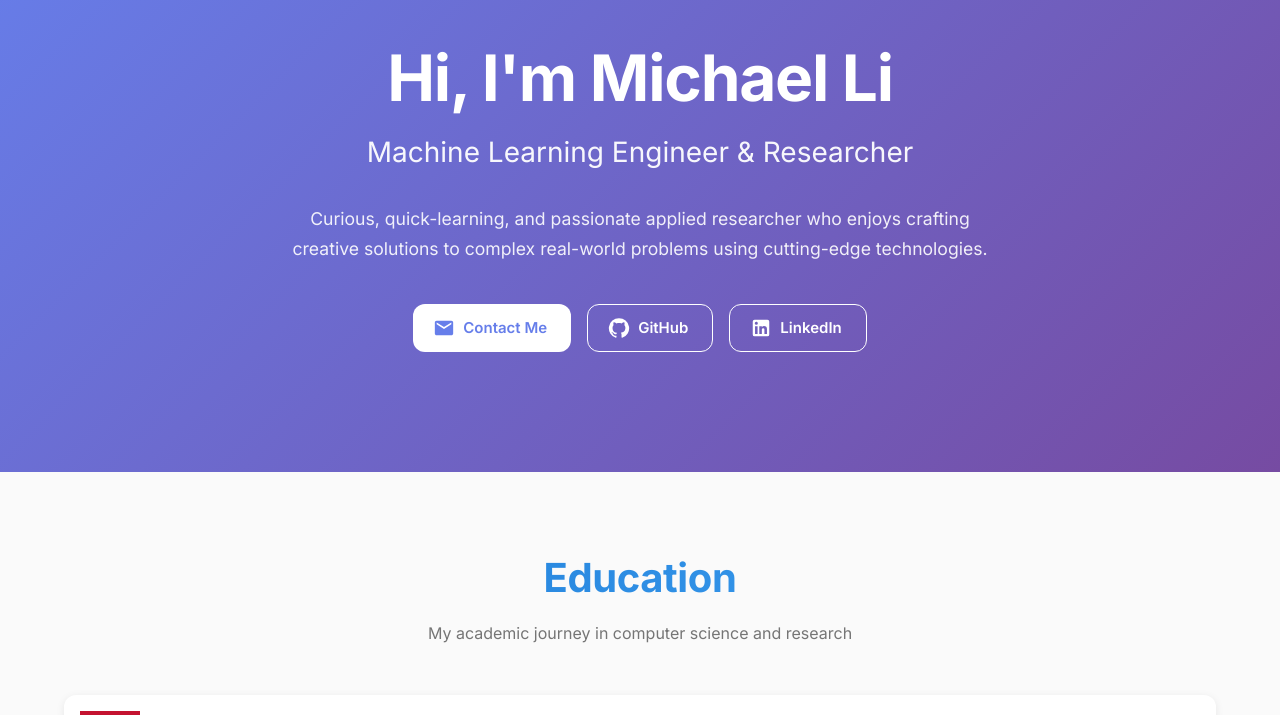
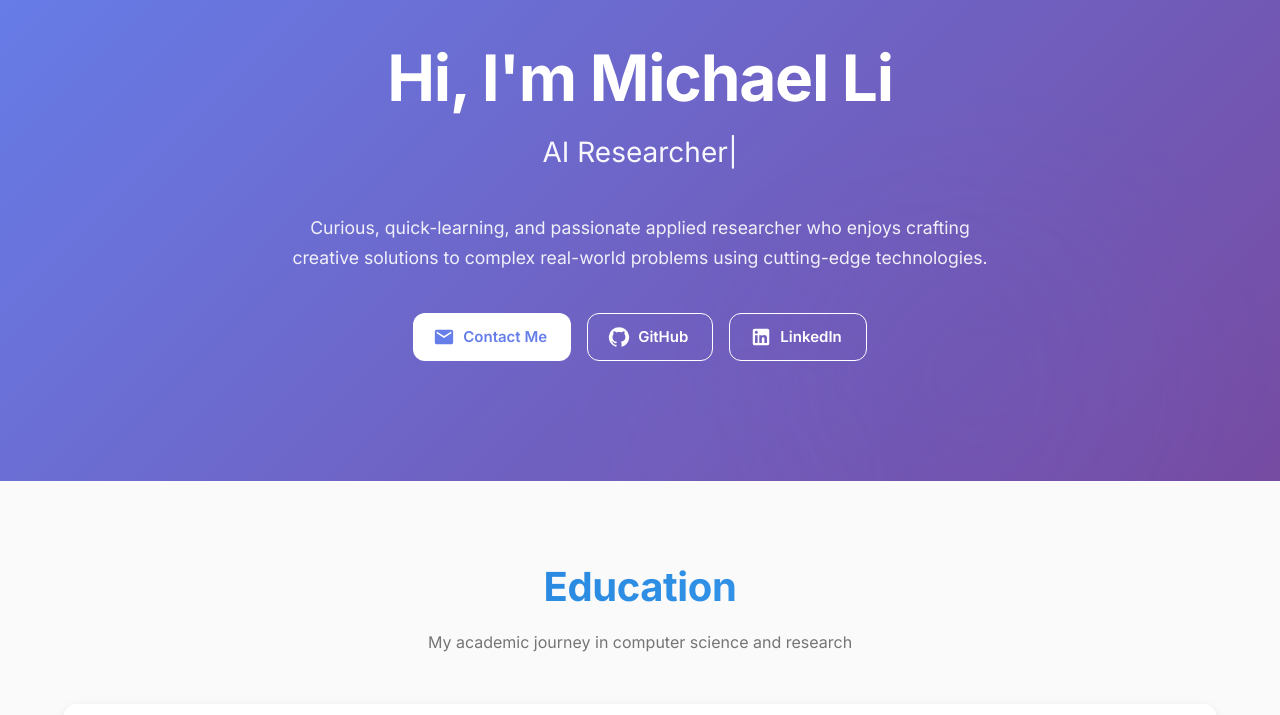
Before and after one commit to ML72/ML72.github.io, a React (Vite) app: page / in a window 1280 px wide. Shown: the part 80-795 px from the top of the page. Built offline with nearby package versions, Linux system fonts and the light colour scheme.

Commit message:
Cute animations

```diff
--- /dev/null
+++ b/src/components/AnimatedBackground.tsx
@@ -0,0 +1,78 @@
+import { Box } from '@mui/material';
+import { motion } from 'framer-motion';
+
+export const AnimatedBackground = () => {
+  const orbs = [
+    {
+      id: 1,
+      size: 500,
+      blur: 80,
+      opacity: 0.2,
+      color: 'rgba(102, 126, 234, 0.4)',
+      duration: 25,
+      x: [0, 100, -50, 0],
+      y: [0, -80, 60, 0],
+    },
+    {
+      id: 2,
+      size: 400,
+      blur: 70,
+      opacity: 0.15,
+      color: 'rgba(167, 139, 250, 0.35)',
+      duration: 30,
+      x: [0, -120, 80, 0],
+      y: [0, 100, -40, 0],
+    },
+    {
+      id: 3,
+      size: 450,
+      blur: 75,
+      opacity: 0.18,
+      color: 'rgba(118, 75, 162, 0.3)',
+      duration: 28,
+      x: [0, 60, -100, 0],
+      y: [0, -60, 80, 0],
+    },
+  ];
+
+  return (
+    <Box
+      sx={{
+        position: 'absolute',
+        top: 0,
+        left: 0,
+        right: 0,
+        bottom: 0,
+        overflow: 'hidden',
+        pointerEvents: 'none',
+      }}
+    >
+      {orbs.map((orb) => (
+        <motion.div
+          key={orb.id}
+          style={{
+            position: 'absolute',
+            width: orb.size,
+            height: orb.size,
+            borderRadius: '50%',
+            background: `radial-gradient(circle, ${orb.color} 0%, transparent 70%)`,
+            filter: `blur(${orb.blur}px)`,
+            opacity: orb.opacity,
+            top: '50%',
+            left: '50%',
+            transform: 'translate(-50%, -50%)',
+          }}
+          animate={{
+            x: orb.x,
+            y: orb.y,
+          }}
+          transition={{
+            duration: orb.duration,
+            repeat: Infinity,
+            ease: 'easeInOut',
+          }}
+        />
+      ))}
+    </Box>
+  );
+};
--- a/src/components/EducationCard.tsx
+++ b/src/components/EducationCard.tsx
@@ -1,6 +1,9 @@
 import { Card, CardContent, Typography, Box } from '@mui/material';
+import { motion } from 'framer-motion';
 import SchoolIcon from '@mui/icons-material/School';
 import type { Education as EducationType } from '../types';
+
+const MotionCard = motion.create(Card);
 
 interface EducationCardProps {
   education: EducationType;
@@ -8,7 +11,18 @@ interface EducationCardProps {
 
 export const EducationCard = ({ education }: EducationCardProps) => {
   return (
-    <Card>
+    <MotionCard
+      initial={{ opacity: 0, x: -20 }}
+      whileInView={{ opacity: 1, x: 0 }}
+      viewport={{ once: true, margin: '-50px' }}
+      transition={{ duration: 0.6, ease: 'easeOut' }}
+      sx={{
+        transition: 'box-shadow 0.3s ease',
+        '&:hover': {
+          boxShadow: '0 4px 20px rgba(102, 126, 234, 0.12)',
+        },
+      }}
+    >
       <CardContent>
         <Box sx={{ display: 'flex', alignItems: 'flex-start', gap: 2 }}>
           <Box
@@ -66,6 +80,6 @@ export const EducationCard = ({ education }: EducationCardProps) => {
           </Box>
         </Box>
       </CardContent>
-    </Card>
+    </MotionCard>
   );
 };
--- a/src/components/ProjectCard.tsx
+++ b/src/components/ProjectCard.tsx
@@ -1,7 +1,10 @@
 import { Card, CardContent, CardMedia, Typography, Box, Chip, Button, CardActions } from '@mui/material';
+import { motion } from 'framer-motion';
 import type { Project } from '../types';
 import OpenInNewIcon from '@mui/icons-material/OpenInNew';
 import GitHubIcon from '@mui/icons-material/GitHub';
+
+const MotionCard = motion.create(Card);
 
 interface ProjectCardProps {
   project: Project;
@@ -9,7 +12,22 @@ interface ProjectCardProps {
 
 export const ProjectCard = ({ project }: ProjectCardProps) => {
   return (
-    <Card sx={{ height: '100%', display: 'flex', flexDirection: 'column' }}>
+    <MotionCard
+      initial={{ opacity: 0, y: 30 }}
+      whileInView={{ opacity: 1, y: 0 }}
+      viewport={{ once: true, margin: '-50px' }}
+      transition={{ duration: 0.6, ease: 'easeOut' }}
+      whileHover={{ y: -6 }}
+      sx={{
+        height: '100%',
+        display: 'flex',
+        flexDirection: 'column',
+        transition: 'box-shadow 0.3s ease',
+        '&:hover': {
+          boxShadow: '0 8px 24px rgba(102, 126, 234, 0.15)',
+        },
+      }}
+    >
       <CardMedia
         component="img"
         height="280"
@@ -75,6 +93,6 @@ export const ProjectCard = ({ project }: ProjectCardProps) => {
           <GitHubIcon />
         </Button>
       </CardActions>
-    </Card>
+    </MotionCard>
   );
 };
--- a/src/components/SectionTitle.tsx
+++ b/src/components/SectionTitle.tsx
@@ -1,4 +1,7 @@
 import { Box, Typography } from '@mui/material';
+import { motion } from 'framer-motion';
+
+const MotionBox = motion.create(Box);
 
 interface SectionTitleProps {
   title: string;
@@ -7,7 +10,13 @@ interface SectionTitleProps {
 
 export const SectionTitle = ({ title, subtitle }: SectionTitleProps) => {
   return (
-    <Box sx={{ mb: 6, textAlign: 'center' }}>
+    <MotionBox
+      initial={{ opacity: 0, y: 20 }}
+      whileInView={{ opacity: 1, y: 0 }}
+      viewport={{ once: true }}
+      transition={{ duration: 0.6, ease: 'easeOut' }}
+      sx={{ mb: 6, textAlign: 'center' }}
+    >
       <Typography
         variant="h2"
         sx={{
@@ -15,6 +24,7 @@ export const SectionTitle = ({ title, subtitle }: SectionTitleProps) => {
           background: 'linear-gradient(135deg, #1976d2 0%, #42a5f5 100%)',
           WebkitBackgroundClip: 'text',
           WebkitTextFillColor: 'transparent',
+          position: 'relative',
         }}
       >
         {title}
@@ -24,6 +34,6 @@ export const SectionTitle = ({ title, subtitle }: SectionTitleProps) => {
           {subtitle}
         </Typography>
       )}
-    </Box>
+    </MotionBox>
   );
 };
--- a/src/components/WorkCard.tsx
+++ b/src/components/WorkCard.tsx
@@ -1,6 +1,9 @@
 import { Card, CardContent, Typography, Box, Chip } from '@mui/material';
+import { motion } from 'framer-motion';
 import WorkIcon from '@mui/icons-material/Work';
 import type { WorkExperience } from '../types';
+
+const MotionCard = motion.create(Card);
 
 interface WorkCardProps {
   work: WorkExperience;
@@ -8,7 +11,18 @@ interface WorkCardProps {
 
 export const WorkCard = ({ work }: WorkCardProps) => {
   return (
-    <Card>
+    <MotionCard
+      initial={{ opacity: 0, x: -20 }}
+      whileInView={{ opacity: 1, x: 0 }}
+      viewport={{ once: true, margin: '-50px' }}
+      transition={{ duration: 0.6, ease: 'easeOut' }}
+      sx={{
+        transition: 'box-shadow 0.3s ease',
+        '&:hover': {
+          boxShadow: '0 4px 20px rgba(102, 126, 234, 0.12)',
+        },
+      }}
+    >
       <CardContent>
         <Box sx={{ display: 'flex', alignItems: 'flex-start', gap: 2 }}>
           <Box
@@ -70,6 +84,6 @@ export const WorkCard = ({ work }: WorkCardProps) => {
           </Box>
         </Box>
       </CardContent>
-    </Card>
+    </MotionCard>
   );
 };
--- a/src/data/portfolioData.ts
+++ b/src/data/portfolioData.ts
@@ -2,7 +2,6 @@ import type { Education, Project, WorkExperience, TechStack } from '../types';
 
 export const personalInfo = {
   name: 'Michael Li',
-  title: 'Machine Learning Engineer & Researcher',
   description: 'Curious, quick-learning, and passionate applied researcher who enjoys crafting creative solutions to complex real-world problems using cutting-edge technologies.',
   email: 'ml7@andrew.cmu.edu',
   github: 'https://github.com/ML72',
--- a/src/sections/Hero.tsx
+++ b/src/sections/Hero.tsx
@@ -1,6 +1,11 @@
 import { Box, Container, Typography, Button } from '@mui/material';
 import { GitHub, LinkedIn, Email } from '@mui/icons-material';
+import { motion } from 'framer-motion';
+import { TypeAnimation } from 'react-type-animation';
 import { personalInfo } from '../data/portfolioData';
+import { AnimatedBackground } from '../components/AnimatedBackground';
+
+const MotionBox = motion.create(Box);
 
 export const Hero = () => {
   return (
@@ -13,8 +18,14 @@ export const Hero = () => {
         overflow: 'hidden',
       }}
     >
+      <AnimatedBackground />
       <Container maxWidth="lg">
         <Box sx={{ textAlign: 'center', position: 'relative', zIndex: 1 }}>
+          <MotionBox
+            initial={{ opacity: 0, y: 20 }}
+            animate={{ opacity: 1, y: 0 }}
+            transition={{ duration: 0.8, ease: 'easeOut' }}
+          >
             <Typography
               variant="h1"
               sx={{
@@ -24,6 +35,12 @@ export const Hero = () => {
             >
               Hi, I'm {personalInfo.name}
             </Typography>
+          </MotionBox>
+          <MotionBox
+            initial={{ opacity: 0, y: 20 }}
+            animate={{ opacity: 1, y: 0 }}
+            transition={{ duration: 0.8, delay: 0.2, ease: 'easeOut' }}
+          >
             <Typography
               variant="h4"
               sx={{
@@ -31,10 +48,27 @@ export const Hero = () => {
                 fontWeight: 400,
                 opacity: 0.95,
                 fontSize: { xs: '1.25rem', md: '1.75rem' },
+                minHeight: { xs: '2.5rem', md: '3rem' },
               }}
             >
-            {personalInfo.title}
+              <TypeAnimation
+                sequence={[
+                  'Machine Learning Engineer',
+                  2500,
+                  'AI Researcher',
+                  2500,
+                ]}
+                wrapper="span"
+                speed={50}
+                repeat={Infinity}
+              />
             </Typography>
+          </MotionBox>
+          <MotionBox
+            initial={{ opacity: 0, y: 20 }}
+            animate={{ opacity: 1, y: 0 }}
+            transition={{ duration: 0.8, delay: 0.4, ease: 'easeOut' }}
+          >
             <Typography
               variant="body1"
               sx={{
@@ -47,7 +81,13 @@ export const Hero = () => {
             >
               {personalInfo.description}
             </Typography>
-          <Box sx={{ display: 'flex', gap: 2, justifyContent: 'center', flexWrap: 'wrap' }}>
+          </MotionBox>
+          <MotionBox
+            initial={{ opacity: 0, y: 20 }}
+            animate={{ opacity: 1, y: 0 }}
+            transition={{ duration: 0.8, delay: 0.6, ease: 'easeOut' }}
+            sx={{ display: 'flex', gap: 2, justifyContent: 'center', flexWrap: 'wrap' }}
+          >
             <Button
               variant="contained"
               size="large"
@@ -97,7 +137,7 @@ export const Hero = () => {
             >
               LinkedIn
             </Button>
-          </Box>
+          </MotionBox>
         </Box>
       </Container>
     </Box>
--- a/src/sections/Projects.tsx
+++ b/src/sections/Projects.tsx
@@ -5,7 +5,38 @@ import { projects } from '../data/portfolioData';
 
 export const Projects = () => {
   return (
-    <Box sx={{ py: 10, backgroundColor: 'background.paper' }}>
+    <Box
+      sx={{
+        py: 10,
+        backgroundColor: 'background.paper',
+        position: 'relative',
+        overflow: 'hidden',
+        '&::before': {
+          content: '""',
+          position: 'absolute',
+          top: '10%',
+          right: '-10%',
+          width: '600px',
+          height: '600px',
+          background: 'radial-gradient(circle, rgba(102, 126, 234, 0.08) 0%, transparent 70%)',
+          borderRadius: '50%',
+          filter: 'blur(60px)',
+          pointerEvents: 'none',
+        },
+        '&::after': {
+          content: '""',
+          position: 'absolute',
+          bottom: '10%',
+          left: '-10%',
+          width: '500px',
+          height: '500px',
+          background: 'radial-gradient(circle, rgba(167, 139, 250, 0.06) 0%, transparent 70%)',
+          borderRadius: '50%',
+          filter: 'blur(60px)',
+          pointerEvents: 'none',
+        },
+      }}
+    >
       <Container maxWidth="lg">
         <SectionTitle
           title="Projects"
```
Lines whose indentation alone changed are shown as unchanged.
